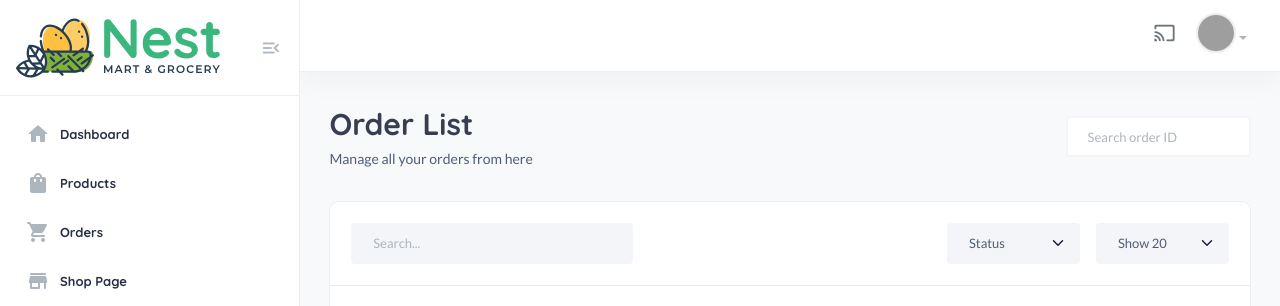
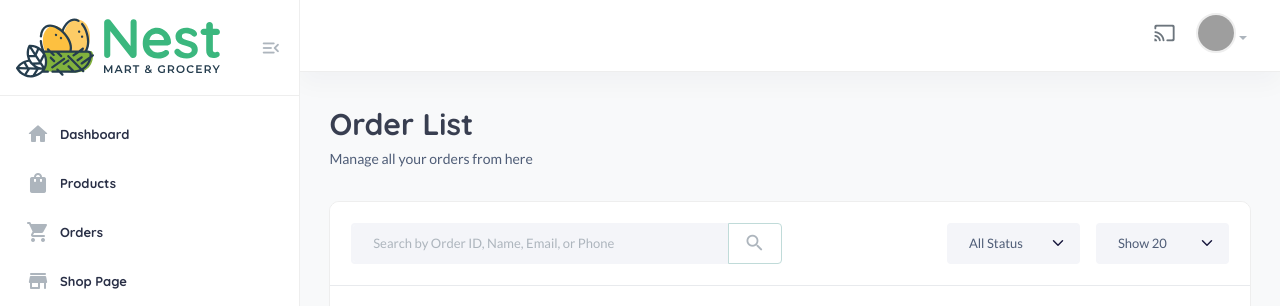
Before and after one commit to gnaht1/food-ecommerce-web, a Django app: template templates/useradmin/orders.html in a window 1280 px wide. Shown: the top 306 px of the page. Run offline with Django 5.2, Linux system fonts and the light colour scheme; the template is opened without the code that fills it, so the values that code supplies are empty; parts of the project's set-up code (start-up, migrations or seed data) failed here and were passed over; some libraries are stand-ins or nearby versions; grey boxes are pictures that could not be loaded.

Commit message:
fix search & filter
vendor's order & product page

```diff
--- a/templates/useradmin/orders.html
+++ b/templates/useradmin/orders.html
@@ -7,23 +7,28 @@
             <h2 class="content-title card-title">Order List</h2>
             <p>Manage all your orders from here</p>
         </div>
-        <div>
-            <input type="text" placeholder="Search order ID" class="form-control bg-white" />
-        </div>
     </div>
     <div class="card mb-4">
         <header class="card-header">
             <div class="row gx-3">
-                <div class="col-lg-4 col-md-6 me-auto">
-                    <input type="text" placeholder="Search..." class="form-control" />
+                <div class="col-lg-6 col-md-6 me-auto">
+                    <form method="GET" action="{% url 'useradmin:orders' %}">
+                        <input type="hidden" name="status" value="{{ selected_status|default:'' }}">
+                        <div class="input-group">
+                            <input type="text" placeholder="Search by Order ID, Name, Email, or Phone" class="form-control" name="q" value="{{ search_query|default:'' }}">
+                            <button class="btn btn-light bg-white" type="submit"><i class="material-icons md-search"></i></button>
+                        </div>
+                    </form>
                 </div>
                 <div class="col-lg-2 col-6 col-md-3">
-                    <select class="form-select">
-                        <option>Status</option>
-                        <option>Active</option>
-                        <option>Disabled</option>
-                        <option>Show all</option>
-                    </select>
+                    <form method="GET" action="{% url 'useradmin:orders' %}">
+                        <input type="hidden" name="q" value="{{ search_query|default:'' }}">
+                        <select class="form-select" name="status" onchange="this.form.submit()">
+                            <option value="">All Status</option>
+                            <option value="paid" {% if selected_status == 'paid' %}selected{% endif %}>Paid</option>
+                            <option value="not_paid" {% if selected_status == 'not_paid' %}selected{% endif %}>Not Paid</option>
+                        </select>
+                    </form>
                 </div>
                 <div class="col-lg-2 col-6 col-md-3">
                     <select class="form-select">
```
Also changed, not shown: templates/useradmin/products.html (+11 -7 lines), useradmin/views.py (+33 -5 lines).
